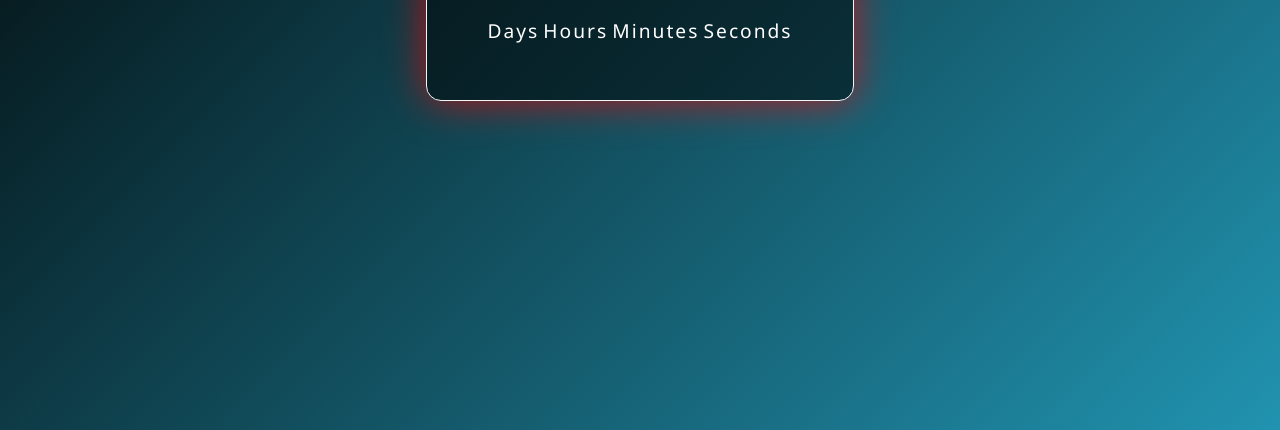
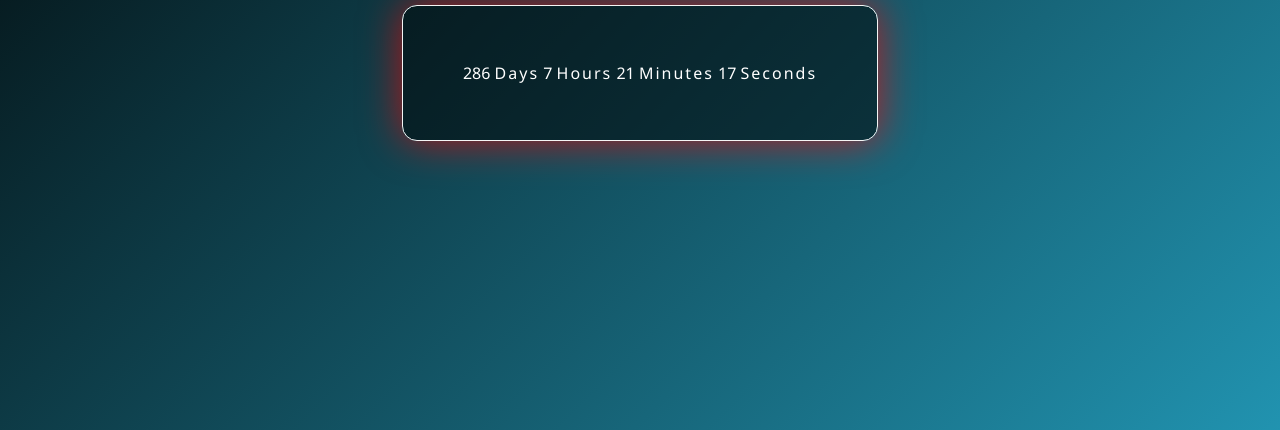
Before and after one commit to MarioPaju1991/countdown-timer, a plain HTML site: page index.html in a window 1280 px wide. Shown: the part 370-800 px from the top of the page. Drawn offline with Linux system fonts and the light colour scheme.

Commit message:
Javascript added and project finished

```diff
--- a/index.html
+++ b/index.html
@@ -13,6 +13,8 @@
     <link rel="stylesheet" href="styles.css">
   </head>
   <body>
+    <div class="container">
+      <h1>Days until the end of 2024</h1>
       <div id="countdown">
         <p id="timer">
           <span id="days"></span>
@@ -25,6 +27,7 @@
           <span class="timer-unit">Seconds</span>
         </p>
       </div>
+    </div>
       <script src="script.js" async defer></script>
   </body>
 </html>
--- a/script.js
+++ b/script.js
@@ -0,0 +1,24 @@
+
+function updateCountdown() {
+  const currentDate = new Date();
+  const targetDate = new Date('2024-12-31T12:00:00');
+  const difference = targetDate - currentDate;
+
+  const Days = Math.floor(difference / (1000 * 60 * 60 * 24));
+  const Hours = Math.floor((difference % (1000 * 60 * 60 * 24)) / (1000 * 60 * 60));
+  const Minutes = Math.floor((difference % (1000 * 60 * 60)) / (1000 * 60));
+  const Seconds = Math.floor((difference % (1000 * 60)) / 1000);
+
+  document.getElementById("days").innerText = Days;
+  document.getElementById("hours").innerText = Hours;
+  document.getElementById("minutes").innerText = Minutes;
+  document.getElementById("seconds").innerText = Seconds;
+
+
+  if (difference < 0) {
+    clearInterval(interval);
+    document.getElementById("timer").innerText = "The event has started";
+  }
+}
+
+const interval = setInterval(updateCountdown, 1000);
--- a/styles.css
+++ b/styles.css
@@ -9,6 +9,11 @@ body {
   color: white;
 }
 
+.container {
+  display: flex;
+  flex-direction: column;
+  align-items: center;
+}
 #countdown {
   background: rgba(0, 0, 0, 0.5);
   padding: 40px 60px;
@@ -18,7 +23,7 @@ body {
 }
 
 .timer-unit {
-  font-size: 1.2rem;
+  font-size: 1 rem;
   letter-spacing: 2px;
 }
 
```
Lines whose indentation alone changed are shown as unchanged.
